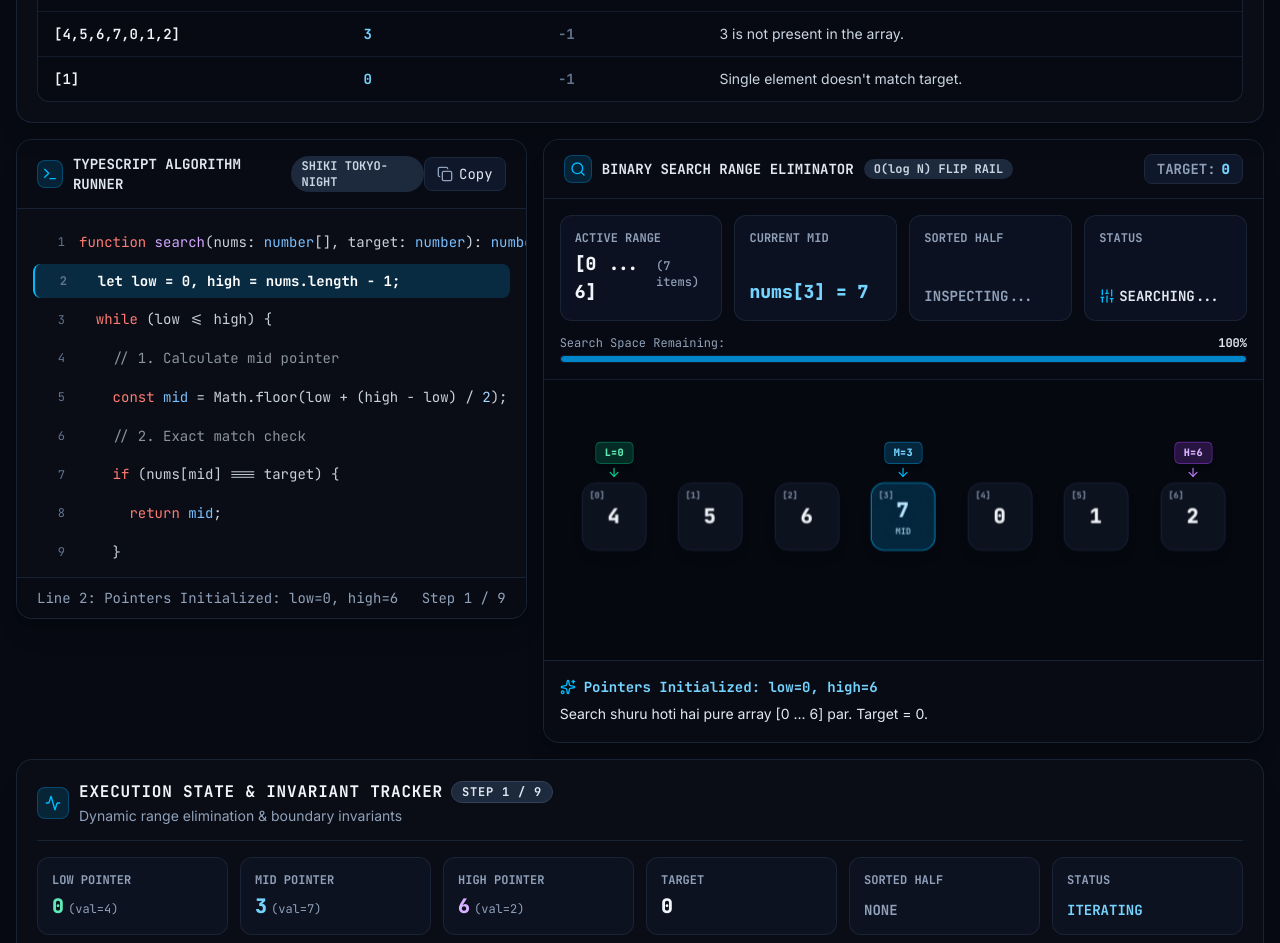
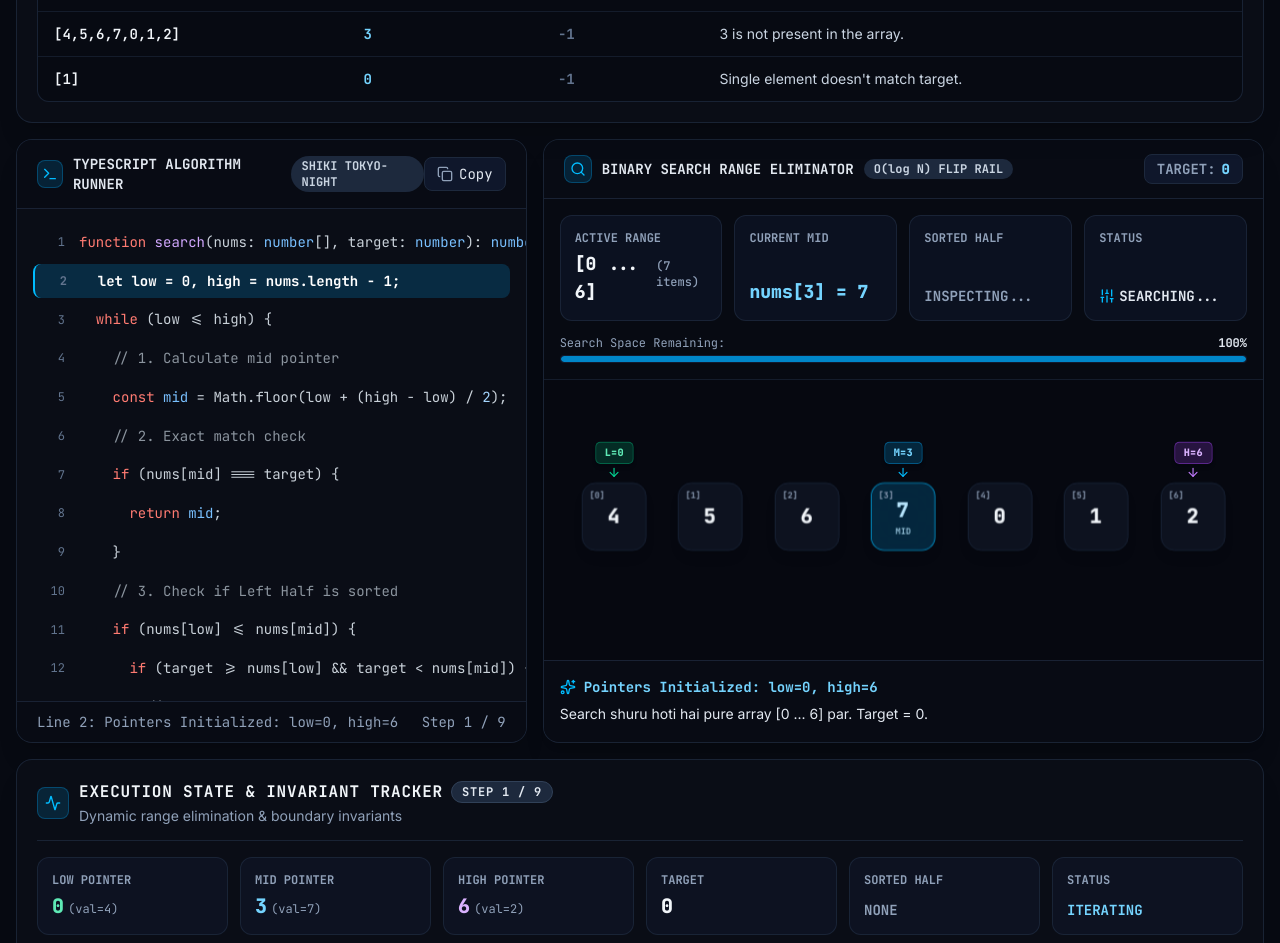
Before and after one commit to Kkknight-12/dsa-visualizer-test, a Next.js app: page /search-rotated-array in a window 1280 px wide. Shown: the part 620-1563 px from the top of the page. Built offline with nearby package versions, Linux system fonts and the light colour scheme.

Commit message:
fix(layout): match height of TYPESCRIPT ALGORITHM RUNNER exactly with BINARY SEARCH RANGE ELIMINATOR card

```diff
--- a/app/search-rotated-array/page.tsx
+++ b/app/search-rotated-array/page.tsx
@@ -231,9 +231,9 @@ export default function SearchRotatedArrayPage() {
         <SearchRotatedArrayProblemInfo />
 
         {layoutMode === 'dual' ? (
-          <div className="grid grid-cols-1 lg:grid-cols-12 gap-4 items-start">
-            {/* Left: Code Runner (5 cols) */}
-            <div className="lg:col-span-5 w-full">
+          <div className="grid grid-cols-1 lg:grid-cols-12 gap-4 items-stretch">
+            {/* Left: Code Runner (5 cols) - Matches Canvas height */}
+            <div className="lg:col-span-5 w-full relative min-h-[480px] lg:min-h-0">
               <SearchRotatedArrayCodeRunner
                 currentStep={currentStep}
                 totalSteps={steps.length}
@@ -250,10 +250,11 @@ export default function SearchRotatedArrayPage() {
             <div className="w-full">
               <SearchRotatedArrayCanvas currentStep={currentStep} />
             </div>
-            <div className="w-full">
+            <div className="w-full relative h-[480px]">
               <SearchRotatedArrayCodeRunner
                 currentStep={currentStep}
                 totalSteps={steps.length}
+                className="h-[480px]"
               />
             </div>
           </div>
--- a/components/search-rotated-array/SearchRotatedArrayCodeRunner.tsx
+++ b/components/search-rotated-array/SearchRotatedArrayCodeRunner.tsx
@@ -281,12 +281,12 @@ export function SearchRotatedArrayCodeRunner({
 
   return (
     <div
-      className={`w-full h-[480px] max-h-[480px] bg-[#0a0d16] border border-slate-800/80 rounded-2xl flex flex-col shadow-xl overflow-hidden font-mono ${
+      className={`w-full h-full lg:absolute lg:inset-0 bg-[#0a0d16] border border-slate-800/80 rounded-2xl flex flex-col shadow-xl overflow-hidden font-mono ${
         className || ''
       }`}
     >
       {/* Header Bar */}
-      <div className="px-5 py-3.5 border-b border-slate-800/80 bg-[#080b14] flex items-center justify-between text-xs sm:text-sm">
+      <div className="px-5 py-3.5 border-b border-slate-800/80 bg-[#080b14] flex items-center justify-between text-xs sm:text-sm shrink-0">
         <div className="flex items-center gap-2.5">
           <div className="w-7 h-7 rounded-lg bg-sky-500/15 border border-sky-500/30 flex items-center justify-center">
             <Terminal className="w-4 h-4 text-sky-400" />
@@ -316,10 +316,10 @@ export function SearchRotatedArrayCodeRunner({
         </button>
       </div>
 
-      {/* Code Viewer Container */}
+      {/* Code Viewer Container with min-h-0 to enable internal scrolling inside flex container */}
       <div
         ref={containerRef}
-        className="flex-1 overflow-y-auto p-4 space-y-1 text-xs sm:text-sm text-slate-200 relative select-text"
+        className="flex-1 min-h-0 overflow-y-auto overflow-x-auto p-4 space-y-1 text-xs sm:text-sm text-slate-200 relative select-text"
         style={{ scrollBehavior: 'auto' }}
       >
         {ALGORITHM_CODE_LINES.map(({ lineNum, tokens }) => {
@@ -353,7 +353,7 @@ export function SearchRotatedArrayCodeRunner({
       </div>
 
       {/* Footer Info */}
-      <div className="px-5 py-2.5 border-t border-slate-800/80 bg-[#080b14] flex items-center justify-between text-xs sm:text-sm font-mono text-slate-400">
+      <div className="px-5 py-2.5 border-t border-slate-800/80 bg-[#080b14] flex items-center justify-between text-xs sm:text-sm font-mono text-slate-400 shrink-0">
         <span>Line {currentStep.highlightedLine}: {currentStep.actionTitle}</span>
         <span>Step {currentStep.stepNumber} / {totalSteps}</span>
       </div>
```
